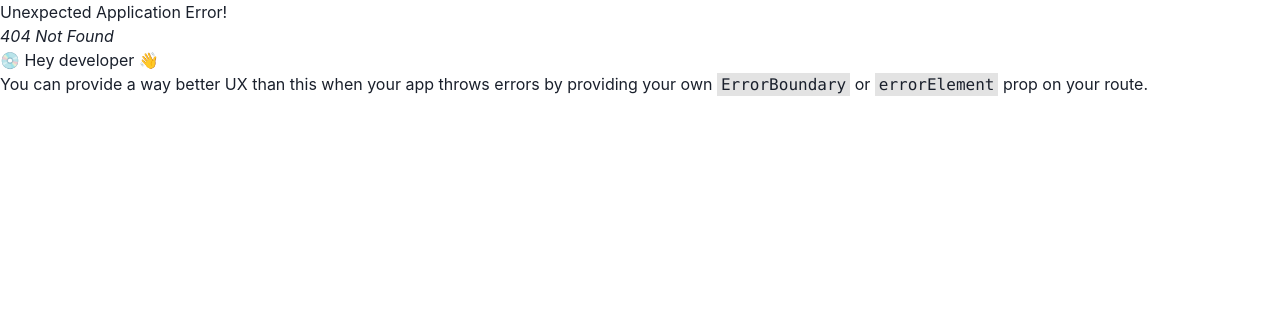
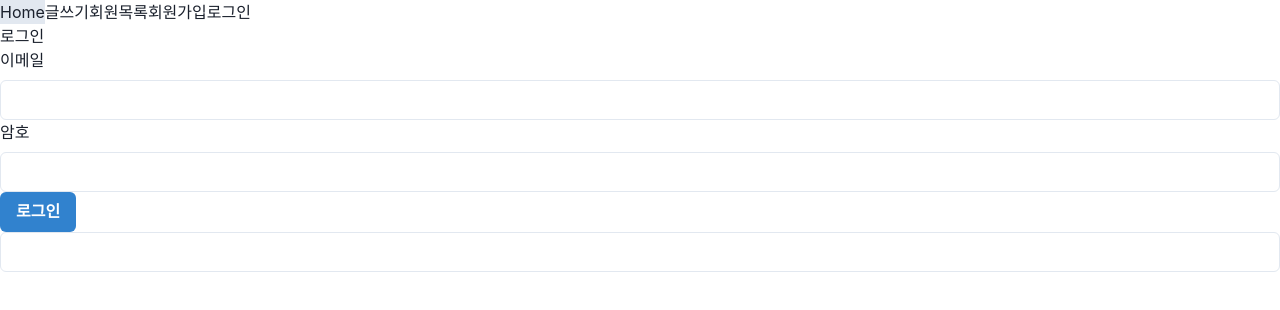
Before and after one commit to JeongYunheo/prj2-react, a React (Vite) app: page /login in a window 1280 px wide. Before the commit this address had no page. Shown: the top 310 px of the page. Built offline with nearby package versions, Linux system fonts and the light colour scheme.

Commit message:
로그인 화면

```diff
--- a/src/App.jsx
+++ b/src/App.jsx
@@ -10,6 +10,7 @@ import { MemberSignup } from "./page/member/MemberSignup.jsx";
 import { MemberList } from "./page/member/MemberList.jsx";
 import { MemberView } from "./page/member/MemberView.jsx";
 import { MemberEdit } from "./page/member/MemberEdit.jsx";
+import { MemberLogin } from "./page/member/MemberLogin.jsx";
 
 const router = createBrowserRouter([
   {
@@ -27,6 +28,7 @@ const router = createBrowserRouter([
       { path: "member/list", element: <MemberList /> },
       { path: "member/:id", element: <MemberView /> },
       { path: "member/edit/:id", element: <MemberEdit /> },
+      { path: "login", element: <MemberLogin /> },
     ],
   },
 ]);
--- a/src/component/Navbar.jsx
+++ b/src/component/Navbar.jsx
@@ -43,6 +43,15 @@ export function Navbar() {
       >
         회원가입
       </Box>
+      <Box
+        onClick={() => navigate("/login")}
+        cursor={"pointer"}
+        _hover={{
+          bgColor: "gray.200",
+        }}
+      >
+        로그인
+      </Box>
     </Flex>
   );
 }
--- /dev/null
+++ b/src/page/member/MemberLogin.jsx
@@ -0,0 +1,29 @@
+import { Box, Button, FormControl, FormLabel, Input } from "@chakra-ui/react";
+
+export function MemberLogin() {
+  return (
+    <Box>
+      <Box>로그인</Box>
+      <Box>
+        <Box>
+          <FormControl>
+            <FormLabel>이메일</FormLabel>
+            <Input />
+          </FormControl>
+        </Box>
+        <Box>
+          <FormControl>
+            <FormLabel>암호</FormLabel>
+            <Input />
+          </FormControl>
+        </Box>
+        <Box>
+          <FormControl>
+            <Button colorScheme={"blue"}>로그인</Button>
+            <Input />
+          </FormControl>
+        </Box>
+      </Box>
+    </Box>
+  );
+}
```
